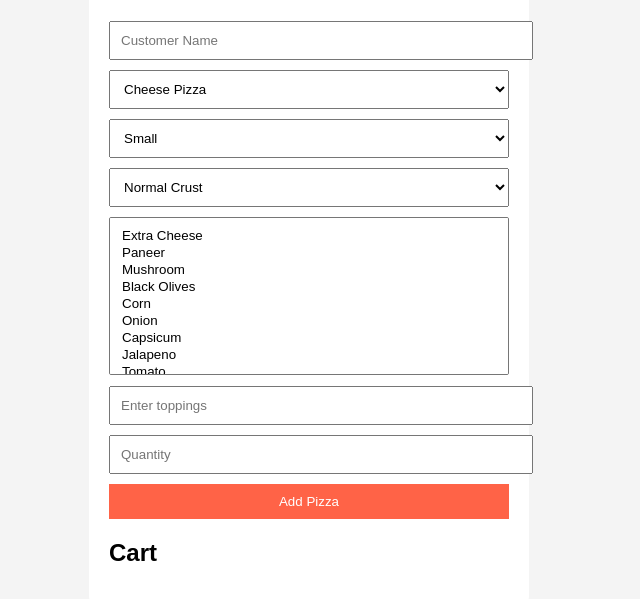
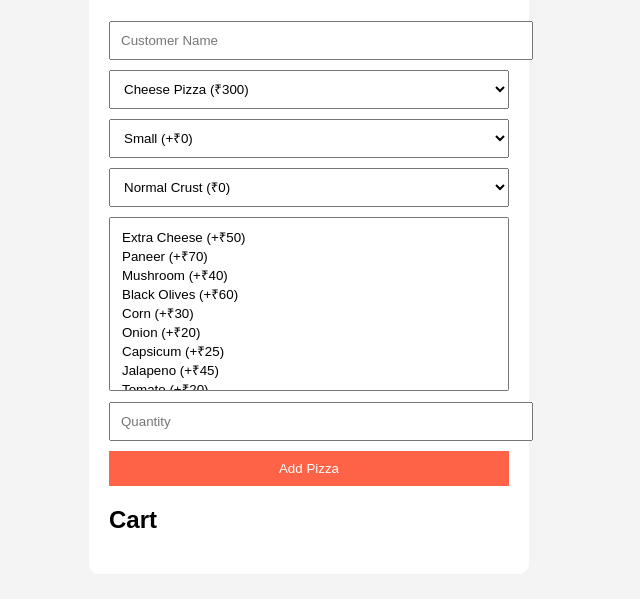
Before and after one commit to 16Anmol/pizza, a website: page public/index.html in a window 1280 px wide. Shown: the part 129-728 px from the top of the page, without its empty margins (331-971 px from the left). Drawn offline with Linux system fonts and the light colour scheme; no server answers.

Commit message:
done dana done done

```diff
--- a/public/index.html
+++ b/public/index.html
@@ -2,127 +2,128 @@
 <html>
 
 <head>
+
   <title>Pizza Cart</title>
+
   <link rel="stylesheet" href="style.css">
+
 </head>
 
 <body>
 
   <div class="container">
+
     <h1>Pizza Order Form</h1>
+
 
     <input type="text" id="customerName" placeholder="Customer Name">
 
+
     <select id="pizzaName">
-      <option>Cheese Pizza</option>
-      <option>Veggie Pizza</option>
-      <option>Korean Pizza</option>
-    </select>
 
-    <select id="size">
-      <option>Small</option>
-      <option>Medium</option>
-      <option>Large</option>
-    </select>
-
-    <select id="crust">
-
-      <option value="Normal Crust">
-        Normal Crust
+      <option value="Cheese Pizza">
+        Cheese Pizza (₹300)
       </option>
 
-      <option value="Cheese Burst">
-        Cheese Burst
+      <option value="Veggie Pizza">
+        Veggie Pizza (₹350)
       </option>
 
-      <option value="Thin Crust">
-        Thin Crust
+      <option value="Korean Pizza">
+        Korean Pizza (₹420)
       </option>
 
-      <option value="Stuffed Crust">
-        Stuffed Crust
+      <option value="Chicken Pizza">
+        Chicken Pizza (₹450)
       </option>
 
-      <option value="Garlic Crust">
-        Garlic Crust
-      </option>
-
-      <option value="Italian Crust">
-        Italian Crust
+      <option value="Pepperoni Pizza">
+        Pepperoni Pizza (₹480)
       </option>
 
     </select>
 
 
-    <select id="toppings" multiple size="8">
+    <select id="size">
 
-      <option value="Extra Cheese">
-        Extra Cheese
+      <option value="Small">
+        Small (+₹0)
       </option>
 
-      <option value="Paneer">
-        Paneer
+      <option value="Medium">
+        Medium (+₹100)
       </option>
 
-      <option value="Mushroom">
-        Mushroom
-      </option>
-
-      <option value="Black Olives">
-        Black Olives
-      </option>
-
-      <option value="Corn">
-        Corn
-      </option>
-
-      <option value="Onion">
-        Onion
-      </option>
-
-      <option value="Capsicum">
-        Capsicum
-      </option>
-
-      <option value="Jalapeno">
-        Jalapeno
-      </option>
-
-      <option value="Tomato">
-        Tomato
-      </option>
-
-      <option value="Chicken">
-        Chicken
-      </option>
-
-      <option value="Pepperoni">
-        Pepperoni
-      </option>
-
-      <option value="Korean Toppings">
-        Korean Toppings
-      </option>
-
-      <option value="Sausage">
-        Sausage
-      </option>
-
-      <option value="Bacon">
-        Bacon
-      </option>
-
-      <option value="Pineapple">
-        Pineapple
+      <option value="Large">
+        Large (+₹200)
       </option>
 
     </select>
 
-    <input type="text" id="toppings" placeholder="Enter toppings">
+
+    <!-- CRUST -->
+
+    <select id="crust">
+
+      <option value="Normal Crust">
+        Normal Crust (₹0)
+      </option>
+
+      <option value="Cheese Burst">
+        Cheese Burst (+₹150)
+      </option>
+
+      <option value="Thin Crust">
+        Thin Crust (+₹50)
+      </option>
+
+      <option value="Stuffed Crust">
+        Stuffed Crust (+₹180)
+      </option>
+
+      <option value="Garlic Crust">
+        Garlic Crust (+₹90)
+      </option>
+
+      <option value="Italian Crust">
+        Italian Crust (+₹120)
+      </option>
+
+    </select>
+
+
+    <!-- TOPPINGS -->
+
+    <select id="toppingSelect" multiple size="8">
+      <option value="Extra Cheese">Extra Cheese (+₹50)</option>
+      <option value="Paneer">Paneer (+₹70)</option>
+      <option value="Mushroom">Mushroom (+₹40)</option>
+      <option value="Black Olives">Black Olives (+₹60)</option>
+      <option value="Corn">Corn (+₹30)</option>
+      <option value="Onion">Onion (+₹20)</option>
+      <option value="Capsicum">Capsicum (+₹25)</option>
+      <option value="Jalapeno">Jalapeno (+₹45)</option>
+      <option value="Tomato">Tomato (+₹20)</option>
+      <option value="Chicken">Chicken (+₹100)</option>
+      <option value="Pepperoni">Pepperoni (+₹120)</option>
+      <option value="Korean Toppings">Korean Toppings (+₹80)</option>
+      <option value="Sausage">Sausage (+₹110)</option>
+      <option value="Bacon">Bacon (+₹130)</option>
+      <option value="Pineapple">Pineapple (+₹60)</option>
+    </select>
+
+
+    <!-- SELECTED TOPPINGS -->
+    <div id="selectedToppings"></div>
+
 
     <input type="number" id="quantity" placeholder="Quantity">
 
-    <button onclick="addPizza()">Add Pizza</button>
+
+    <button onclick="addPizza()">
+      Add Pizza
+    </button>
+
 
     <h2>Cart</h2>
 
--- a/public/script.js
+++ b/public/script.js
@@ -176,72 +176,70 @@ async function loadCart() {
 
 // ADD OR UPDATE PIZZA
 async function addPizza() {
-  const toppingsSelect = document.getElementById("toppings");
+  try {
+    const toppingsSelect = document.getElementById("toppingSelect");
 
     const toppingsArray = Array.from(toppingsSelect.selectedOptions).map(
       (option) => option.value,
     );
 
     const size = document.getElementById("size").value;
-
     const crust = document.getElementById("crust").value;
 
     const quantity = Number(document.getElementById("quantity").value);
+
+    if (!quantity || quantity < 1) {
+      alert("Please enter a valid quantity");
+      return;
+    }
 
     const pricing = calculatePrice(size, crust, toppingsArray, quantity);
 
     const pizza = {
       customerName: document.getElementById("customerName").value,
-
       pizzaName: document.getElementById("pizzaName").value,
-
-    size: size,
-
-    crust: crust,
-
+      size,
+      crust,
       toppings: toppingsArray,
-
-    quantity: quantity,
-
+      quantity,
       basePrice: pricing.basePrice,
-
       totalPrice: pricing.totalPrice,
     };
 
-  // UPDATE
+    let response;
+    console.log("Current editId:", editId);
     if (editId) {
-    await fetch(`${API}/${editId}`, {
+      response = await fetch(`${API}/${editId}`, {
         method: "PUT",
-
         headers: {
           "Content-Type": "application/json",
         },
-
         body: JSON.stringify(pizza),
       });
 
       editId = null;
-  }
-
-  // CREATE
-  else {
-    await fetch(API, {
+    } else {
+      response = await fetch(API, {
         method: "POST",
-
         headers: {
           "Content-Type": "application/json",
         },
-
         body: JSON.stringify(pizza),
       });
     }
 
+    const data = await response.json();
+
+    console.log("Saved:", data);
+
     clearForm();
-
     loadCart();
+  } catch (error) {
+    console.error(error);
   }
-
+}
 // EDIT PIZZA
+console.log("Editing Pizza ID:", id);
 async function editPizza(id) {
   const res = await fetch(API);
 
@@ -259,8 +257,7 @@ async function editPizza(id) {
 
   document.getElementById("quantity").value = pizza.quantity;
 
-  // MULTI SELECT TOPPINGS
-  const toppingsSelect = document.getElementById("toppings");
+  const toppingsSelect = document.getElementById("toppingSelect");
 
   Array.from(toppingsSelect.options).forEach((option) => {
     option.selected = pizza.toppings.includes(option.value);
@@ -277,7 +274,6 @@ async function deletePizza(id) {
 
   loadCart();
 }
-
 // CLEAR FORM
 function clearForm() {
   document.getElementById("customerName").value = "";
@@ -290,7 +286,7 @@ function clearForm() {
 
   document.getElementById("quantity").value = "";
 
-  const toppingsSelect = document.getElementById("toppings");
+  const toppingsSelect = document.getElementById("toppingSelect");
 
   Array.from(toppingsSelect.options).forEach((option) => {
     option.selected = false;
```
Also changed, not shown: 1 other file. Lines whose indentation alone changed are shown as unchanged.
